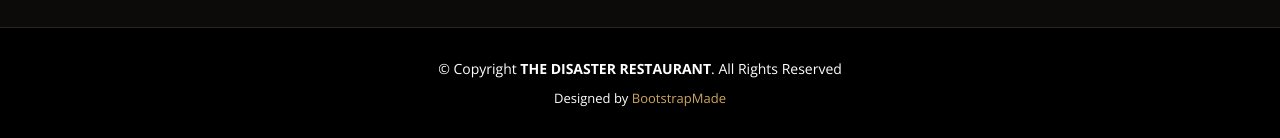
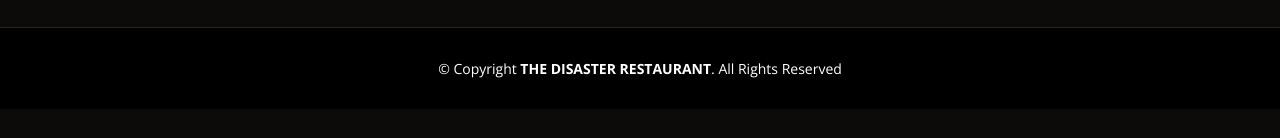
Before and after one commit to Rubal-MB/Frontend_Bakery-and-Restaurant-Page_GSBSP-BR41, a plain HTML site: page index1.html in a window 1280 px wide. Shown: the part 5581-5719 px from the top of the page. After the commit the page ends 5690 px from the top, so only its background shows below. Drawn offline with nearby package versions, Linux system fonts and the light colour scheme; a web font is replaced by a local one.

Commit message:
Update index1.html

```diff
--- a/index1.html
+++ b/index1.html
@@ -265,15 +265,7 @@
     <div class="container">
       <div class="copyright">
         &copy; Copyright <strong><span>THE DISASTER RESTAURANT</span></strong>. All Rights Reserved
-      </div>
-      <div class="credits">
-        <!-- All the links in the footer should remain intact. -->
-        <!-- You can delete the links only if you purchased the pro version. -->
-        <!-- Licensing information: https://bootstrapmade.com/license/ -->
-        <!-- Purchase the pro version with working PHP/AJAX contact form: https://bootstrapmade.com/restaurantly-restaurant-template/ -->
-        Designed by <a href="https://bootstrapmade.com/">BootstrapMade</a>
-      </div>
-    </div>
+
   </footer><!-- End Footer -->
 
   <div id="preloader"></div>
```
